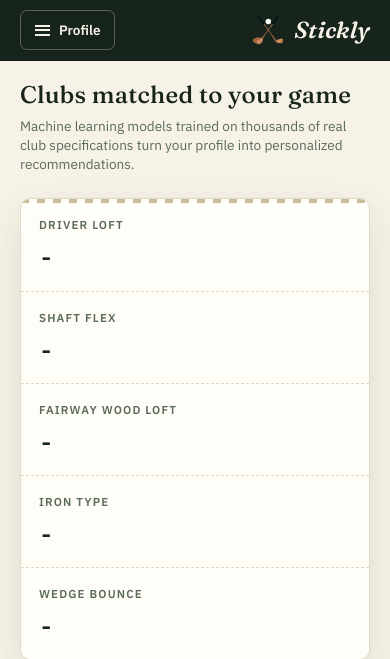
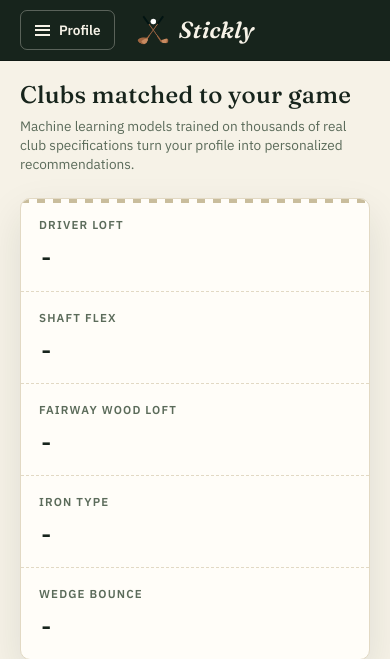
Before and after one commit to vincent-bui-se/GolfRec, a Flask app: page / in a window 390 px wide. Shown: the top 659 px of the page. Run offline with Flask 3, Linux system fonts and the light colour scheme.

Commit message:
Refactor mobile bar layout to use grid for improved alignment and centering

```diff
--- a/static/styles.css
+++ b/static/styles.css
@@ -970,13 +970,19 @@ select {
       visibility 0s;
   }
 
+  /* Three tracks so the brand centers over the whole bar regardless of the
+     toggle button's width, rather than being pushed off-center by it (a
+     plain two-item flex row puts the brand wherever space-between leaves it,
+     which reads as lopsided once the toggle moved to the left edge). The
+     third track has nothing in it - its only job is mirroring the toggle's
+     column so the middle one is genuinely centered, not just left-shifted. */
   .mobile-bar {
     position: sticky;
     top: 0;
     z-index: 30;
-    display: flex;
+    display: grid;
+    grid-template-columns: 1fr auto 1fr;
     align-items: center;
-    justify-content: space-between;
     gap: 12px;
     background: var(--ink);
     border-bottom: 1px solid rgba(0, 0, 0, 0.3);
@@ -986,7 +992,9 @@ select {
   .mobile-bar-brand {
     display: flex;
     align-items: center;
+    justify-content: center;
     gap: 9px;
+    grid-column: 2;
   }
 
   .mobile-bar h1 {
@@ -1012,6 +1020,8 @@ select {
   }
 
   .drawer-toggle {
+    grid-column: 1;
+    justify-self: start;
     flex: none;
     display: inline-flex;
     align-items: center;
```
